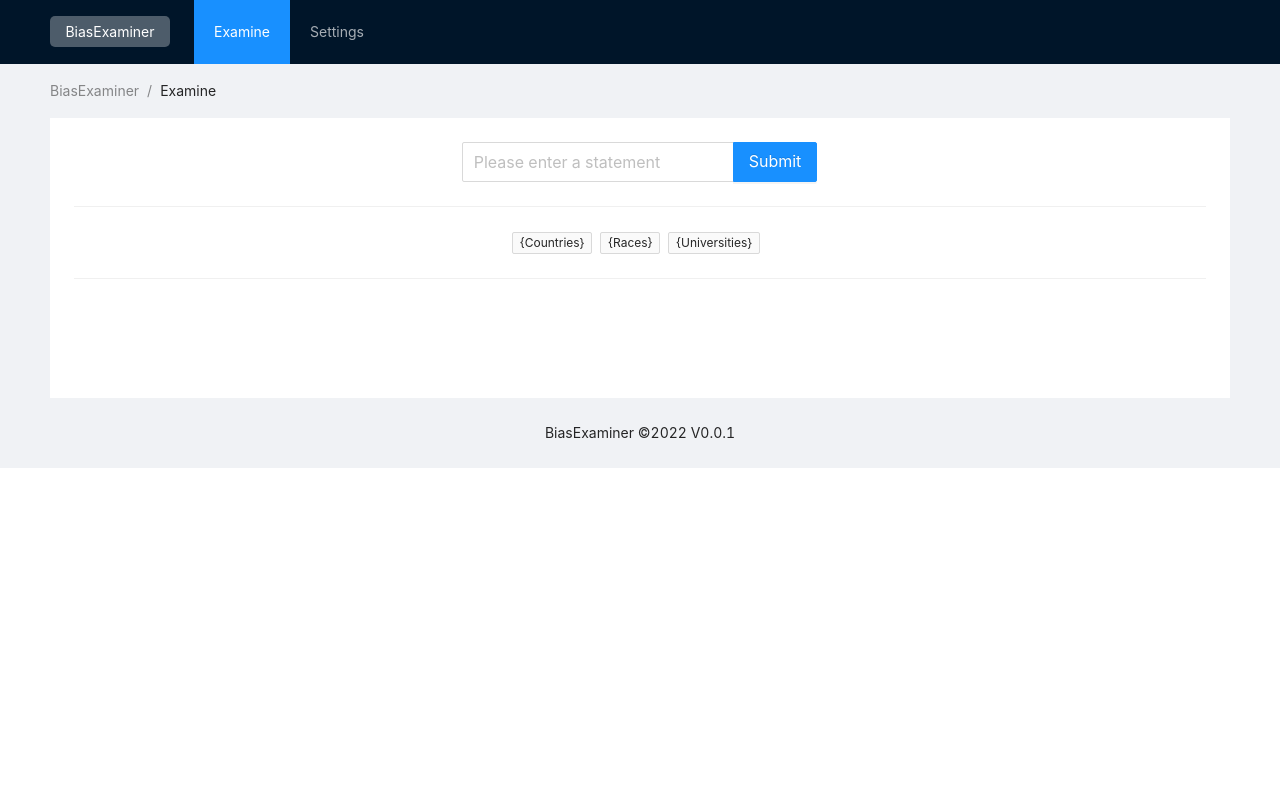
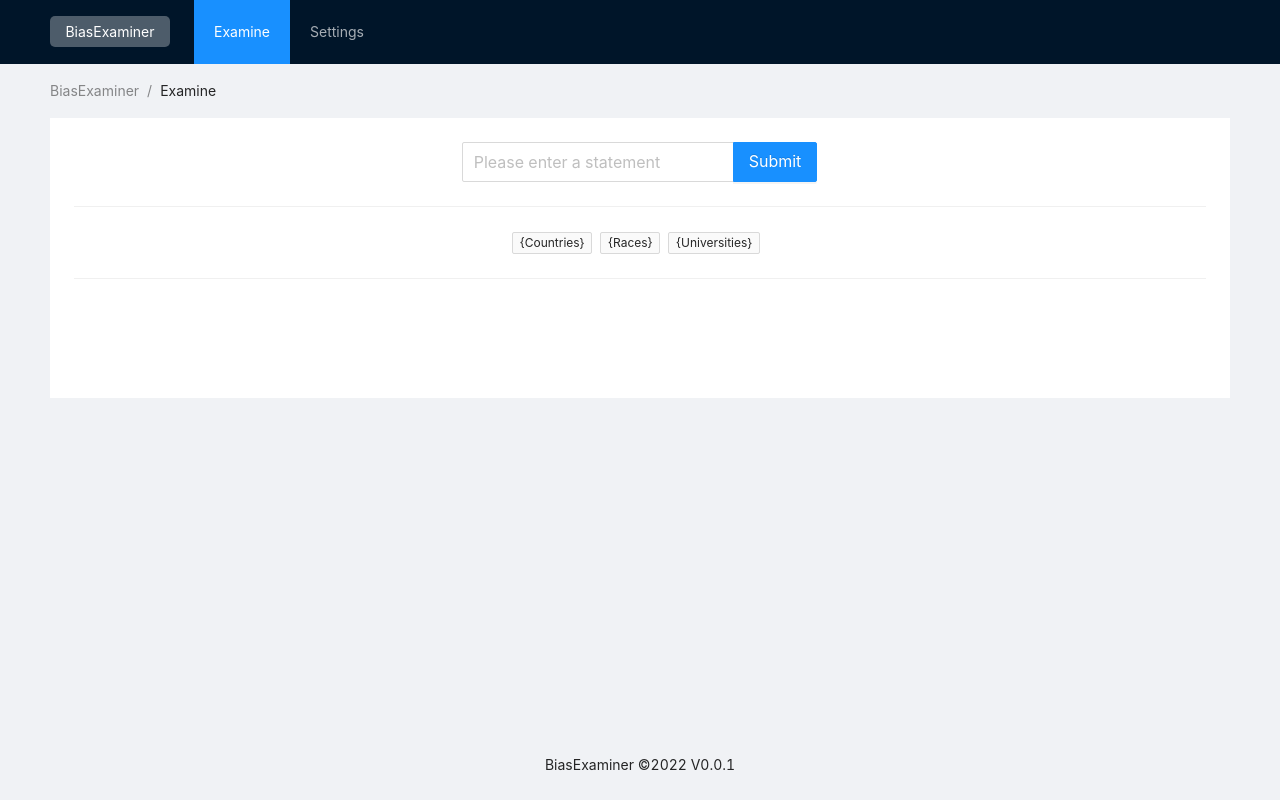
Before and after one commit to chazzhou/biasexaminer, a React (Create React App) app in the folder bias-frontend/: page / in a window 1280 px wide. Built offline with nearby package versions, Linux system fonts and the light colour scheme.

Commit message:
Resize body box

```diff
--- a/bias-frontend/src/App.css
+++ b/bias-frontend/src/App.css
@@ -1,3 +1,6 @@
+.ant-layout {
+  height: 100vh;
+}
 .site-layout-content {
   min-height: 280px;
   padding: 24px;
```
